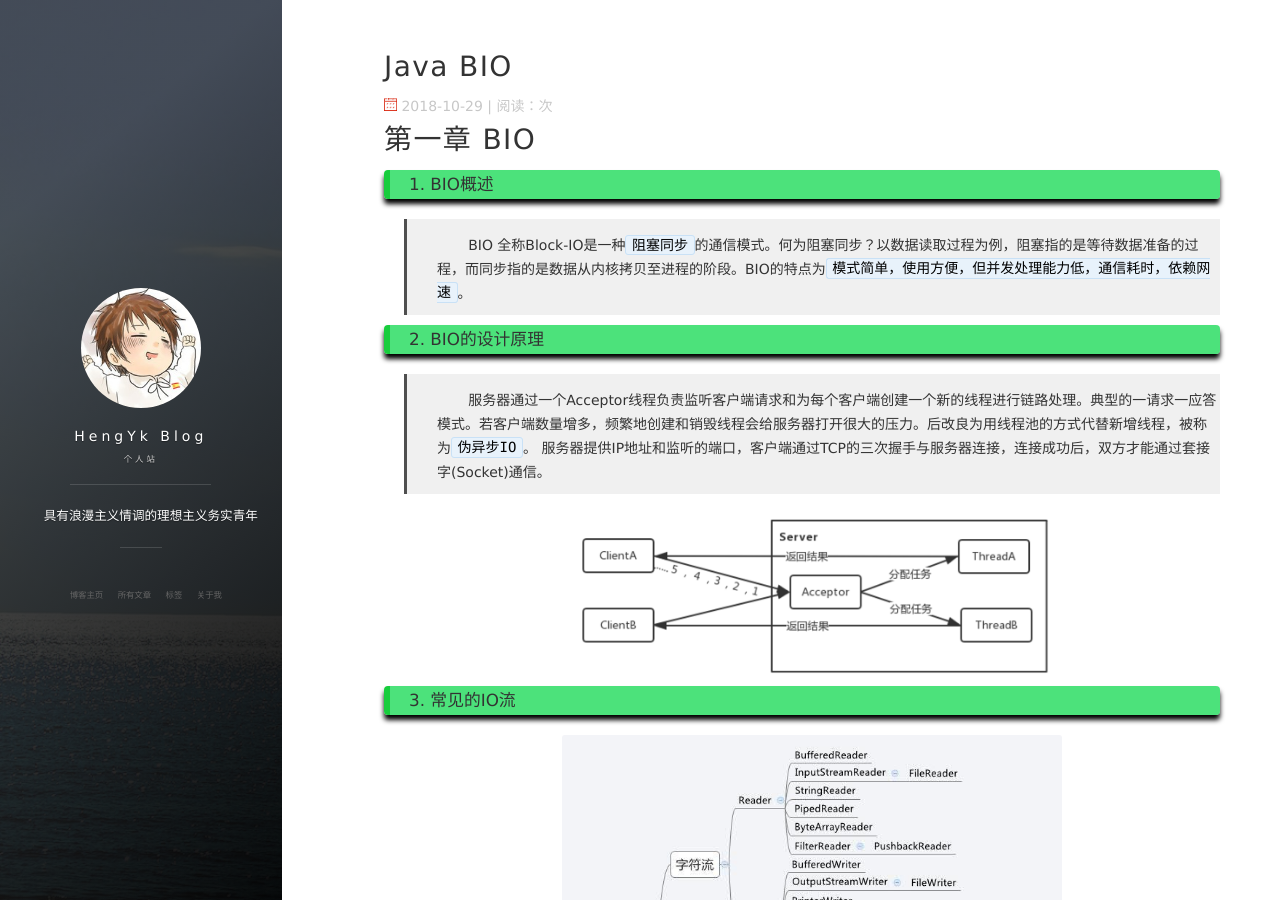
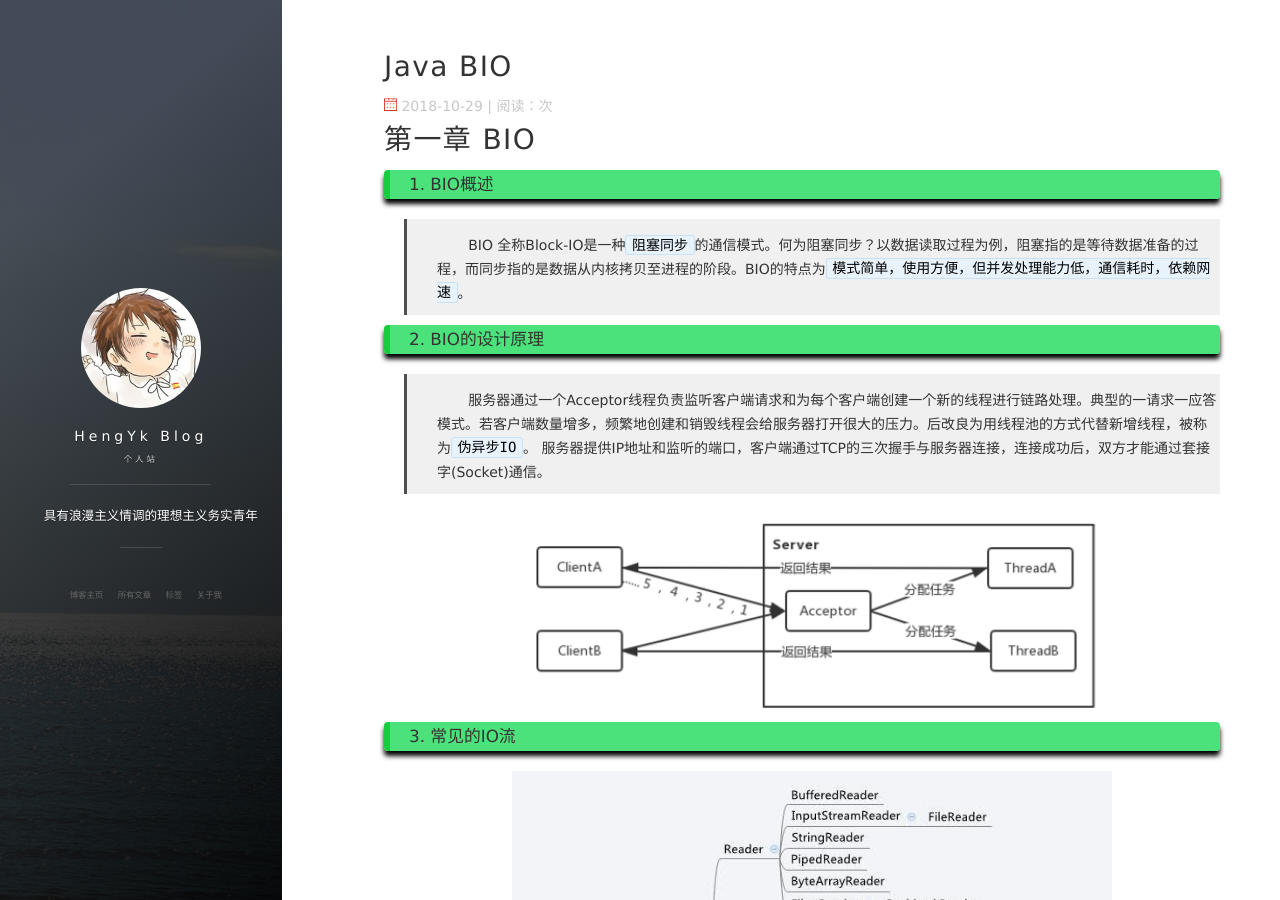
Before and after one commit to HengYk/hengyk.github.io, a Jekyll site: the page built from _posts/2018-10-29-BIO.md, in a window 1280 px wide and 900 px high. Built offline with Jekyll 4.4.1, drawn with Linux system fonts in a browser that asks for light colours; nearby versions of some CDN libraries; comment, search, counter and statistics services are not loaded.

Commit message:
Modified myBlog

```diff
--- a/_posts/2018-10-29-BIO.md
+++ b/_posts/2018-10-29-BIO.md
@@ -17,29 +17,29 @@
 > &nbsp;&nbsp;&nbsp;&nbsp;&nbsp;&nbsp;&nbsp;服务器通过一个Acceptor线程负责监听客户端请求和为每个客户端创建一个新的线程进行链路处理。典型的一请求一应答模式。若客户端数量增多，频繁地创建和销毁线程会给服务器打开很大的压力。后改良为用线程池的方式代替新增线程，被称为`伪异步IO`。
 服务器提供IP地址和监听的端口，客户端通过TCP的三次握手与服务器连接，连接成功后，双方才能通过套接字(Socket)通信。
 
-<img src="/images/post/BIOpro.png" width="500px" height="">
+<img src="/images/post/BIOpro.png" width="600px" height="">
 <!-- ![](/images/post/BIOpro.png) -->
 
 ### 3. 常见的IO流
 
-<img src="/images/post/IOlist.jpg" width="500px" height="">
+<img src="/images/post/IOlist.jpg" width="600px" height="">
 <!-- ![](/images/post/IOlist.jpg) -->
 
 ### 4. 代码解析
 > 服务端：第一步，设置端口监听；第二步，等待监听结果（阻塞）；第三步，创建并处理线程任务。
 
-<img src="/images/post/BIOserver.png" width="500px" height="">
+<img src="/images/post/BIOserver.png" width="600px" height="">
 <!-- ![](/images/post/BIOserver.png) -->
 
 > 客户端：第一步，向服务器发起连接；第二步，向服务器发送请求并接收来自服务器的处理结果。
 
-<img src="/images/post/BIOclient.png" width="500px" height="">
+<img src="/images/post/BIOclient.png" width="600px" height="">
 <!-- ![](/images/post/BIOclient.png) -->
 
 > &nbsp;&nbsp;&nbsp;&nbsp;&nbsp;&nbsp;&nbsp;改良后的服务端：第一步，设置端口监听；第二步，创建线程池；第三步，等待监听结果（阻塞）；第四步，创建线程任务并加入线程到线程池中；第五步，处理线程池中的线程任务。
 
-<img src="/images/post/modBIOserver.png" width="500px" height="">
-<img src="/images/post/modBIOserver2.png" width="500px" height="">
+<img src="/images/post/modBIOserver.png" width="600px" height="">
+<img src="/images/post/modBIOserver2.png" width="600px" height="">
 <!-- ![](/images/post/modBIOserver.png)
 ![](/images/post/modBIOserver2.png) -->
 
```
